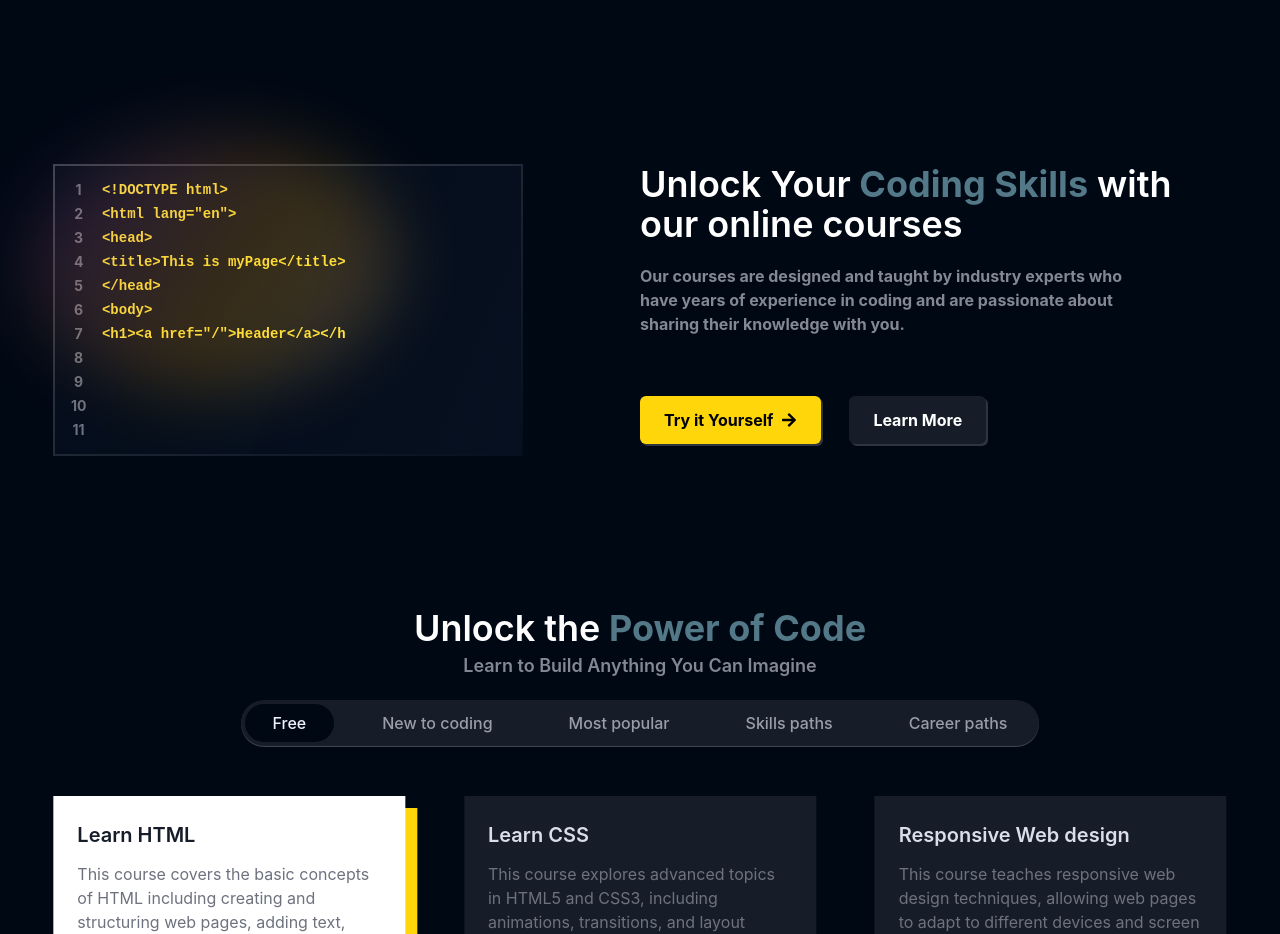
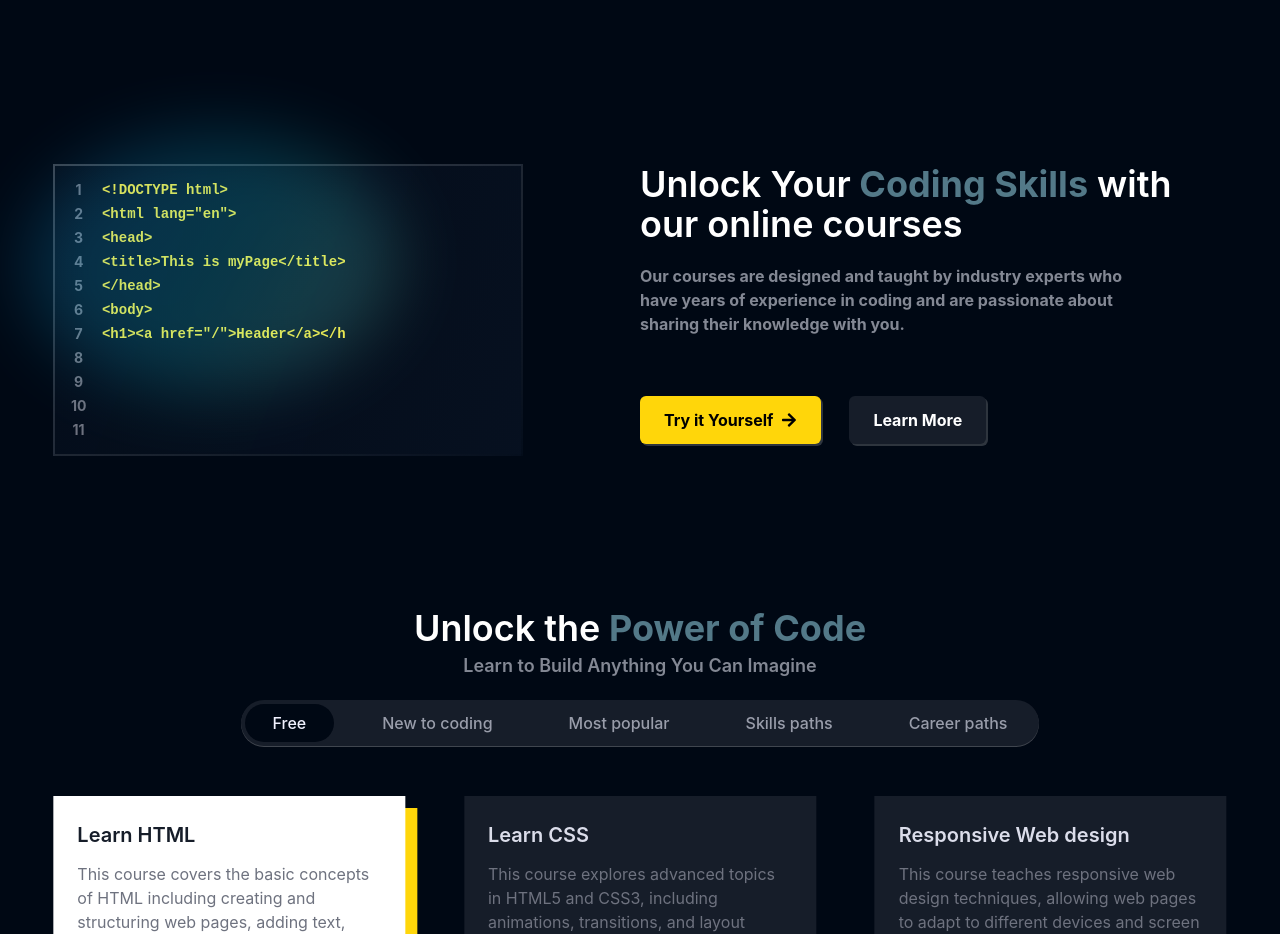
Before and after one commit to Piyush12800/Study-Notion_, a React (Create React App) app: page / in a window 1280 px wide. Shown: the part 1080-2014 px from the top of the page. Built offline with nearby package versions, Linux system fonts and the light colour scheme; no server answers.

Commit message:
Update Home.jsx

```diff
--- a/src/pages/Home.jsx
+++ b/src/pages/Home.jsx
@@ -117,7 +117,7 @@ const Home = () => {
             }}
             codeColor={"text-yellow-25"}
             codeblock={`<!DOCTYPE html>\n <html lang="en">\n<head>\n<title>This is myPage</title>\n</head>\n<body>\n<h1><a href="/">Header</a></h1>\n<nav> <a href="/one">One</a> <a href="/two">Two</a> <a href="/three">Three</a>\n</nav>\n</body>`}
-            backgroundGradient={<div className="codeblock1 absolute"></div>}
+            backgroundGradient={<div className="codeblock2 absolute"></div>}
 
             />
         </div>
```
